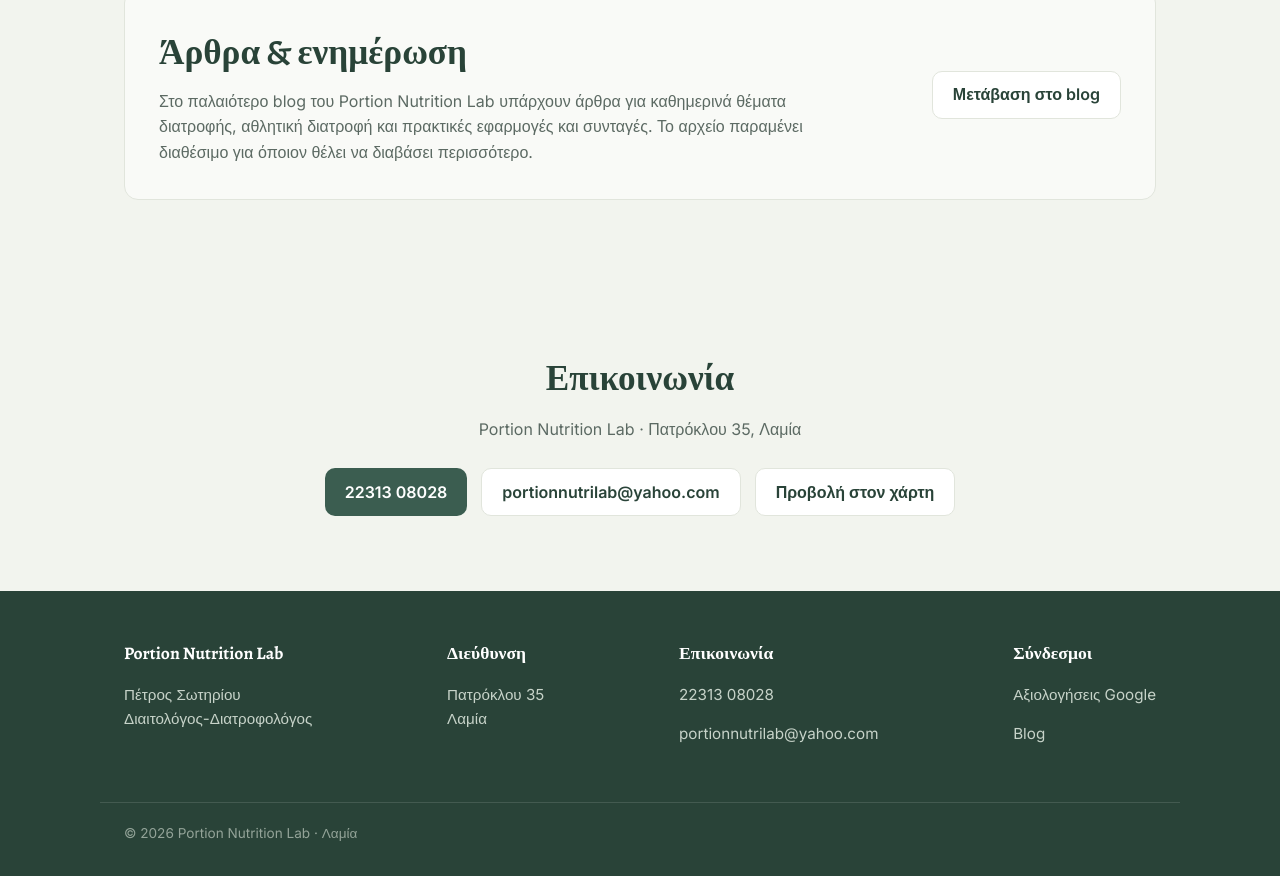
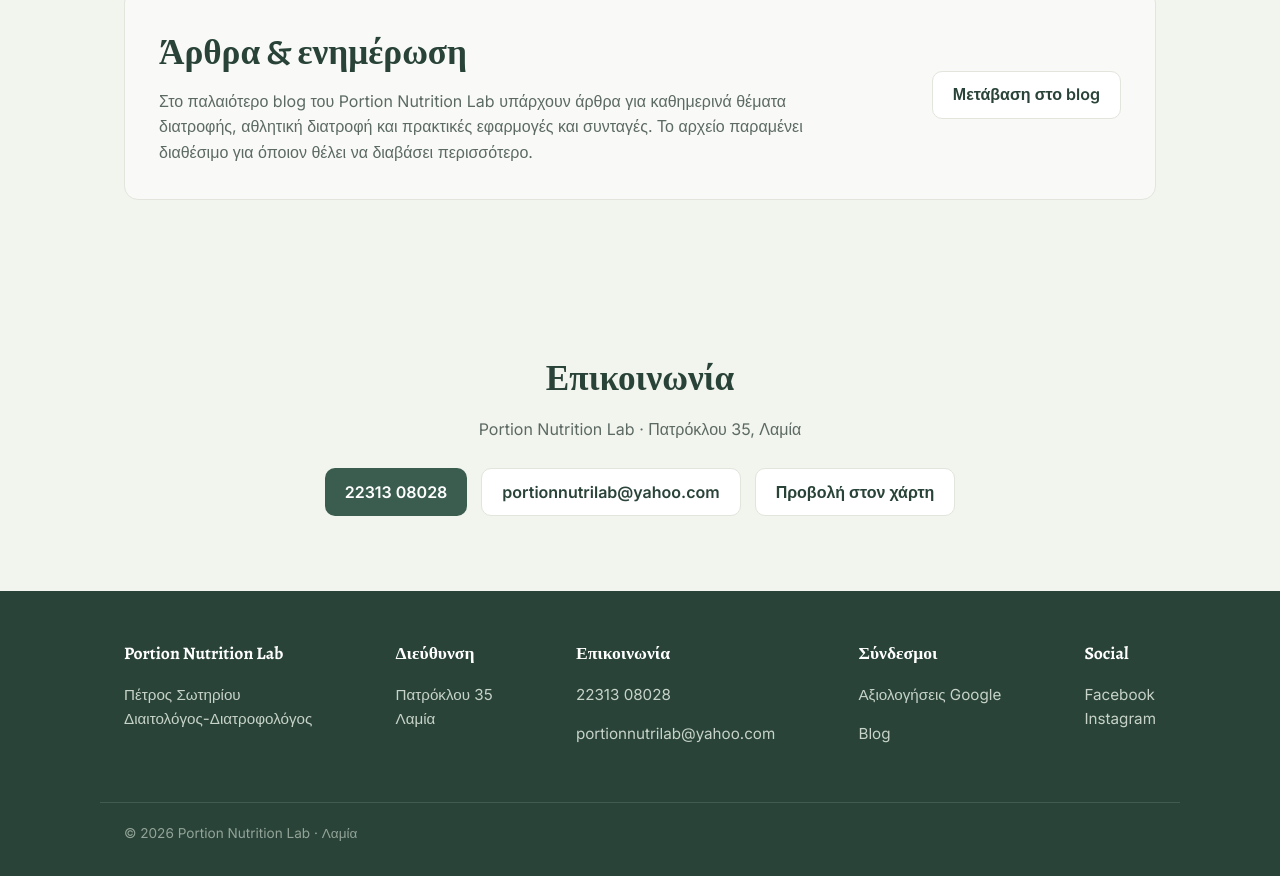
Before and after one commit to Grkritsovas/Portion-nutrition-lab, a plain HTML site: page index.html in a window 1280 px wide. Shown: the part 4226-5102 px from the top of the page. Drawn offline with nearby package versions, Linux system fonts and the light colour scheme.

Commit message:
Add social links

```diff
--- a/index.html
+++ b/index.html
@@ -128,6 +128,8 @@
     "email": "portionnutrilab@yahoo.com",
     "sameAs": [
       "https://portionnutritionlab.blogspot.com/",
+      "https://www.facebook.com/p/Portion-nutrition-lab-%CE%A0%CE%AD%CF%84%CF%81%CE%BF%CF%82-%CE%A3%CF%89%CF%84%CE%B7%CF%81%CE%AF%CE%BF%CF%85-100054217431431/",
+      "https://www.instagram.com/portion.nutrition.lab/",
       "https://share.google/RIczKIQ7Q5ovgxzUN"
     ],
     "medicalSpecialty": "https://schema.org/DietNutrition",
@@ -2533,6 +2535,29 @@
 
       </div>
 
+      <div>
+        <h3>Social</h3>
+
+        <p>
+          <a
+            href="https://www.facebook.com/p/Portion-nutrition-lab-%CE%A0%CE%AD%CF%84%CF%81%CE%BF%CF%82-%CE%A3%CF%89%CF%84%CE%B7%CF%81%CE%AF%CE%BF%CF%85-100054217431431/"
+            target="_blank"
+            rel="noopener noreferrer"
+          >
+            Facebook
+          </a>
+          <br>
+
+          <a
+            href="https://www.instagram.com/portion.nutrition.lab/"
+            target="_blank"
+            rel="noopener noreferrer"
+          >
+            Instagram
+          </a>
+        </p>
+      </div>
+
     </div>
 
 
```
